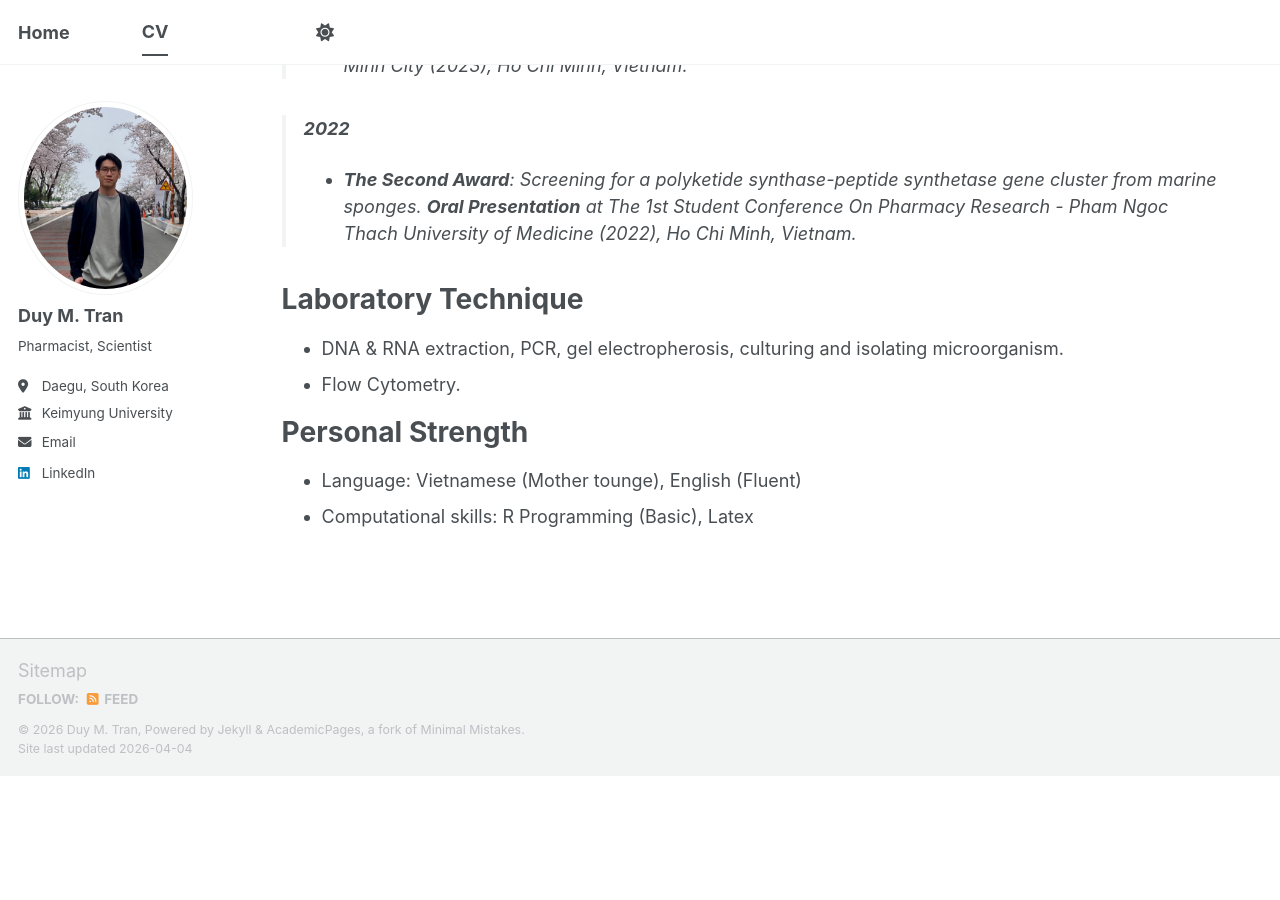
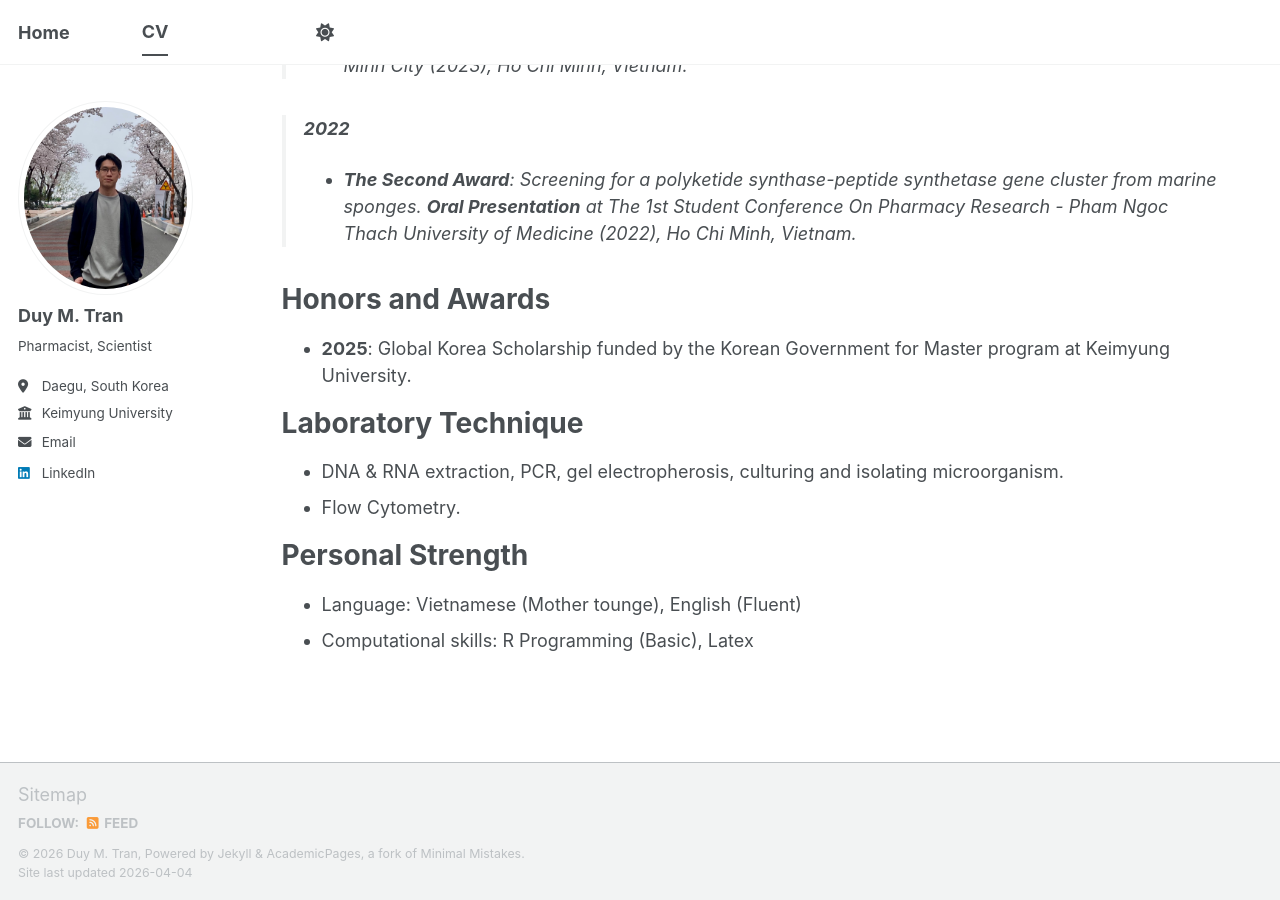
Before and after one commit to tranminhduy-git/tmduy.github.io, a Jekyll site: the page built from _pages/cv.md, in a window 1280 px wide and 900 px high, scrolled down 1538 px. Built offline with Jekyll 4.4.1, drawn with Linux system fonts in a browser that asks for light colours; a script bundle is joined from its source files by our own code; library files that are not in the unit come from our copies; before the commit the page ends 2314 px from its top, so only the background shows below that.

Commit message:
Update cv.md

```diff
--- a/_pages/cv.md
+++ b/_pages/cv.md
@@ -60,6 +60,11 @@ __Oral Presentation__ at The 1st Student Conference On Pharmacy Research - Pham
 Medicine (2022), Ho Chi Minh, Vietnam.
 
 
+Honors and Awards
+======
+* __2025__: Global Korea Scholarship funded by the Korean Government for Master program at Keimyung University.
+
+
 Laboratory Technique
 ======
 * DNA & RNA extraction, PCR, gel electropherosis, culturing and isolating microorganism.
```
